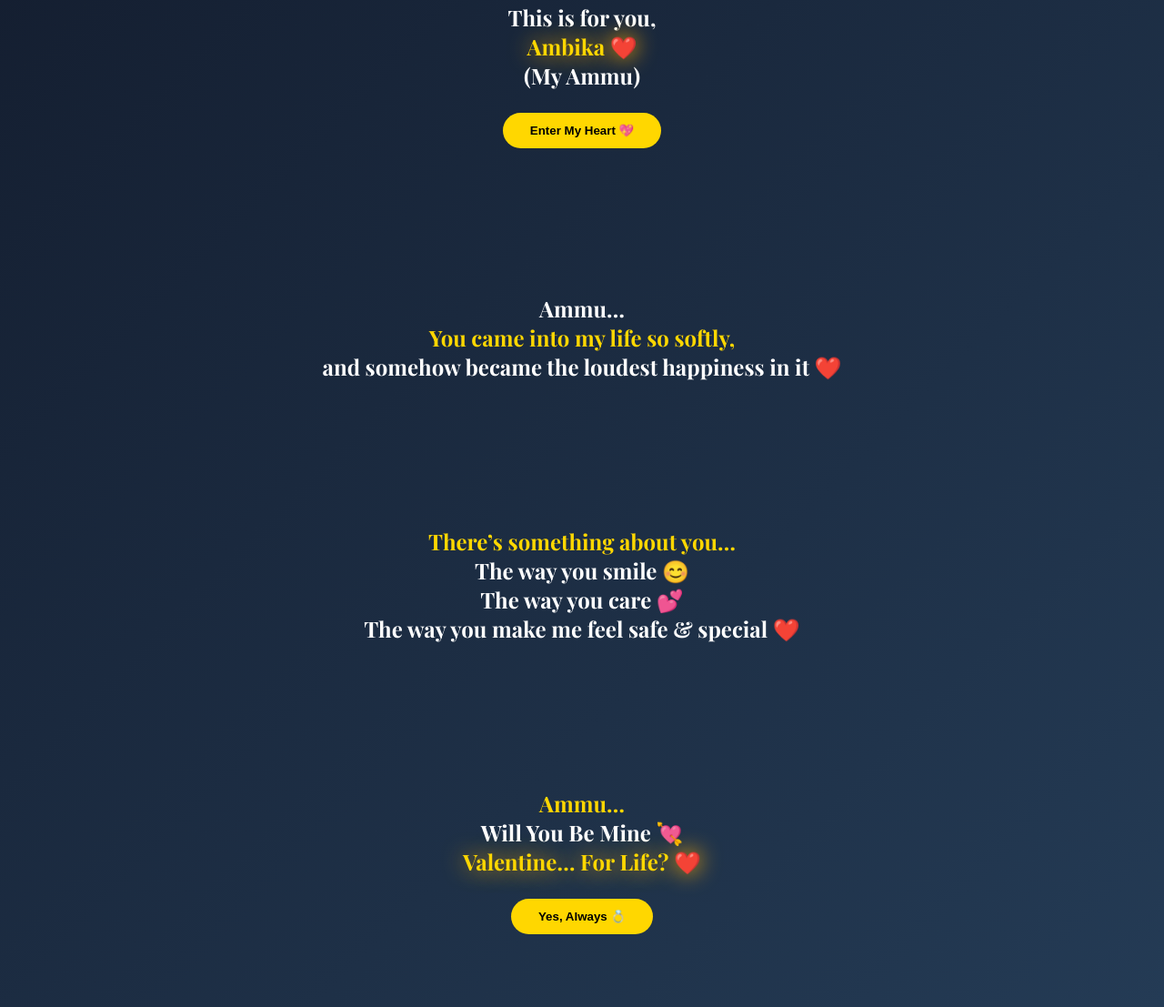
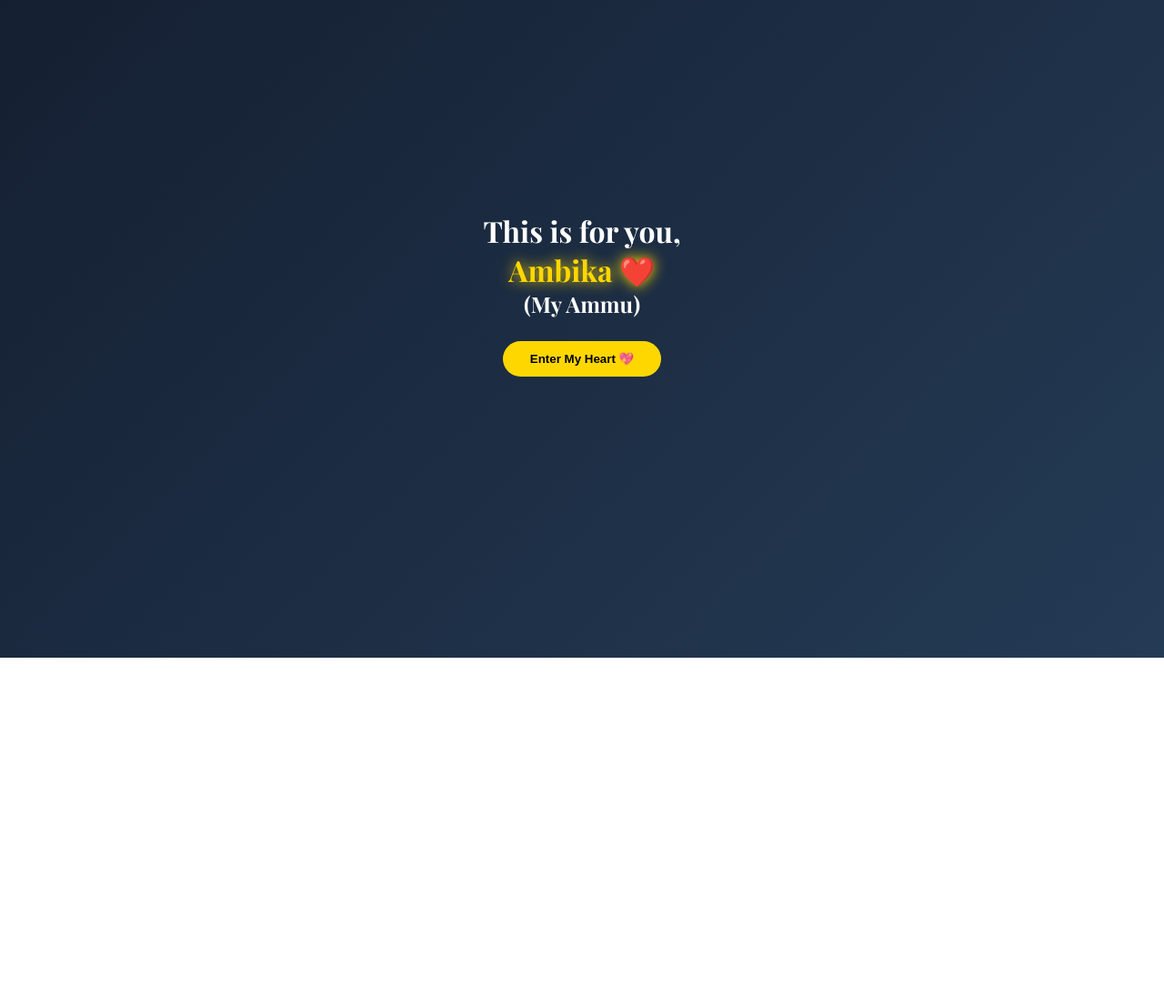
Before and after one commit to shamshir2329/if-its-you-different, a plain HTML site: page index.html in a window 1280 px wide. Shown: the part 77-1184 px from the top of the page at 91% size. After the commit the page ends 800 px from the top, so only its background shows below. Drawn offline with nearby package versions, Linux system fonts and the light colour scheme.

Commit message:
Update index.html

```diff
--- a/index.html
+++ b/index.html
@@ -1,47 +1,43 @@
 <!DOCTYPE html>
-<html lang="en">
+<html>
 <head>
 <meta charset="UTF-8">
 <meta name="viewport" content="width=device-width, initial-scale=1.0">
 <title>For My Ammu ❤️</title>
+
 <link href="https://fonts.googleapis.com/css2?family=Playfair+Display:wght@500;700&family=Poppins:wght@300;400&display=swap" rel="stylesheet">
+
 <style>
-*{margin:0;padding:0;box-sizing:border-box;scroll-behavior:smooth;}
+*{margin:0;padding:0;box-sizing:border-box;}
 
 body{
 background:linear-gradient(135deg,#141e30,#243b55);
 color:#fff;
 font-family:'Poppins',sans-serif;
-overflow-x:hidden;
+overflow:hidden;
 }
 
-section{
-padding:80px 20px;
+.section{
+min-height:100vh;
 display:flex;
 flex-direction:column;
 justify-content:center;
 align-items:center;
 text-align:center;
+padding:30px;
+}
+
+.hidden{
+display:none;
 }
 
 h1,h2{
 font-family:'Playfair Display',serif;
 }
 
-.gold{
-color:#ffd700;
-}
-
 .glow{
 color:#ffd700;
-text-shadow:0 0 10px #ffd700,0 0 20px #ffae00;
-animation:pulse 2s infinite;
-}
-
-@keyframes pulse{
-0%{text-shadow:0 0 10px #ffd700;}
-50%{text-shadow:0 0 25px #ffae00;}
-100%{text-shadow:0 0 10px #ffd700;}
+text-shadow:0 0 15px #ffd700;
 }
 
 .button{
@@ -63,7 +59,7 @@ box-shadow:0 0 20px #ffd700;
 
 .fade{
 opacity:0;
-transform:translateY(40px);
+transform:translateY(30px);
 transition:1s;
 }
 
@@ -75,13 +71,13 @@ transform:translateY(0);
 .heart{
 position:fixed;
 font-size:22px;
-animation:float 6s linear infinite;
+animation:float 5s linear infinite;
 opacity:0.8;
 }
 
 @keyframes float{
-0%{transform:translateY(100vh) scale(1);}
-100%{transform:translateY(-10vh) scale(1.6);opacity:0;}
+0%{transform:translateY(100vh);}
+100%{transform:translateY(-10vh);opacity:0;}
 }
 
 #finalMessage{
@@ -96,67 +92,68 @@ color:#ffd700;
 
 <body>
 
-<section>
-<h1 class="fade">This is for you,</h1>
-<h1 class="fade glow">Ambika ❤️</h1>
-<h2 class="fade">(My Ammu)</h2>
-<button class="button fade" onclick="next()">Enter My Heart 💖</button>
-</section>
+<!-- INTRO ONLY -->
+<div class="section" id="intro">
+<h1>This is for you,</h1>
+<h1 class="glow">Ambika ❤️</h1>
+<h2>(My Ammu)</h2>
+<button class="button" onclick="enter()">Enter My Heart 💖</button>
+</div>
 
-<section>
-<h2 class="fade">Ammu…</h2>
-<h2 class="fade gold">You came into my life so softly,</h2>
-<h2 class="fade">and somehow became the loudest happiness in it ❤️</h2>
-</section>
+<!-- MAIN CONTENT (Hidden initially) -->
+<div id="mainContent" class="hidden">
 
-<section>
-<h2 class="fade gold">There’s something about you…</h2>
-<h2 class="fade">The way you smile 😊</h2>
-<h2 class="fade">The way you care 💕</h2>
-<h2 class="fade">The way you make me feel safe & special ❤️</h2>
-</section>
+<div class="section fade">
+<h2>Ammu…</h2>
+<h2>You came into my life softly,</h2>
+<h2 class="glow">and became my happiness ❤️</h2>
+</div>
 
-<section>
-<h1 class="fade gold">Ammu…</h1>
-<h1 class="fade">Will You Be Mine 💘</h1>
-<h1 class="fade glow">Valentine… For Life? ❤️</h1>
+<div class="section fade">
+<h2>There’s something about you…</h2>
+<h2>Your smile 😊</h2>
+<h2>Your care 💕</h2>
+<h2>Your warmth ❤️</h2>
+</div>
 
-<button class="button fade" onclick="celebrate()">Yes, Always 💍</button>
+<div class="section fade">
+<h1 class="glow">Will You Be Mine 💘</h1>
+<h1>Valentine… For Life? ❤️</h1>
+
+<button class="button" onclick="celebrate()">Yes, Always 💍</button>
 
 <div id="finalMessage">
-You just made me the happiest person alive, Ammu ❤️✨ <br>
+You just made me the happiest person alive, Ammu ❤️✨<br>
 Forever starts with you 💫
 </div>
-</section>
+</div>
+
+</div>
 
 <script>
-function next(){
-window.scrollBy({top:window.innerHeight,behavior:'smooth'});
+function enter(){
+document.getElementById("intro").style.display="none";
+document.getElementById("mainContent").classList.remove("hidden");
+document.body.style.overflow="auto";
+
+let fades=document.querySelectorAll(".fade");
+fades.forEach(el=>{
+setTimeout(()=>{el.classList.add("show");},500);
+});
 }
 
 function celebrate(){
 document.getElementById("finalMessage").style.display="block";
-for(let i=0;i<40;i++){
+
+for(let i=0;i<30;i++){
 let heart=document.createElement("div");
 heart.innerHTML="❤️ Ammu";
 heart.classList.add("heart");
 heart.style.left=Math.random()*100+"vw";
-heart.style.animationDuration=(Math.random()*3+3)+"s";
 document.body.appendChild(heart);
-setTimeout(()=>heart.remove(),6000);
+setTimeout(()=>heart.remove(),5000);
 }
 }
-
-const faders=document.querySelectorAll('.fade');
-const observer=new IntersectionObserver(entries=>{
-entries.forEach(entry=>{
-if(entry.isIntersecting){
-entry.target.classList.add('show');
-}
-});
-},{threshold:0.3});
-
-faders.forEach(el=>observer.observe(el));
 </script>
 
 </body>
```
